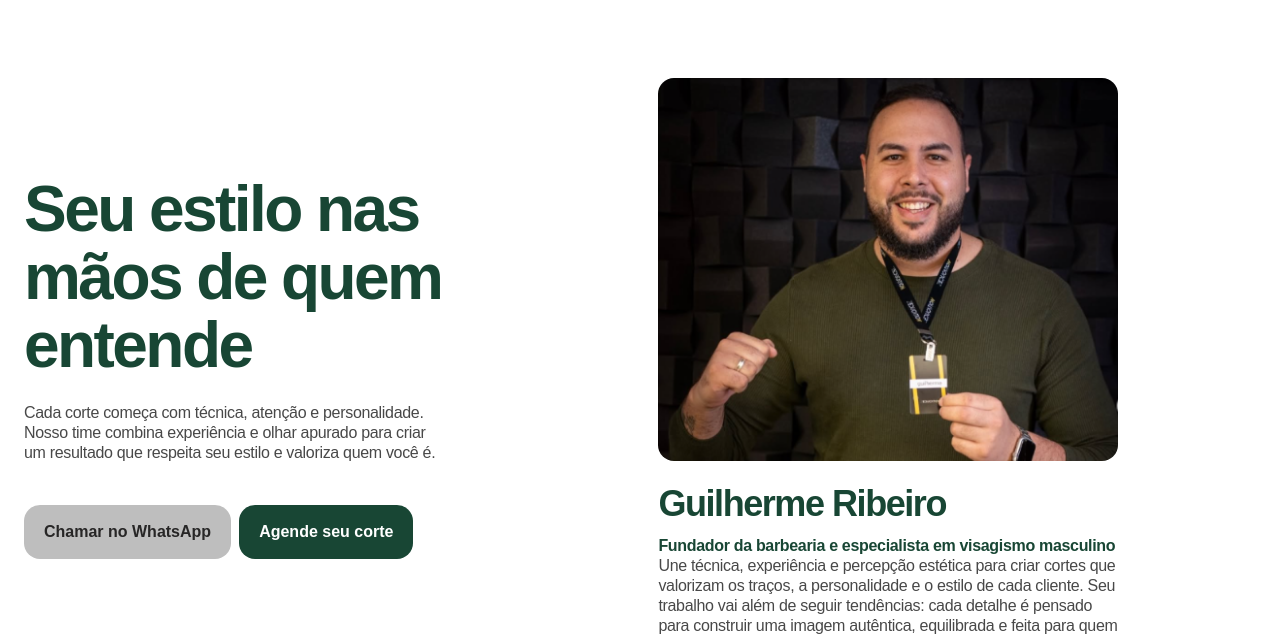
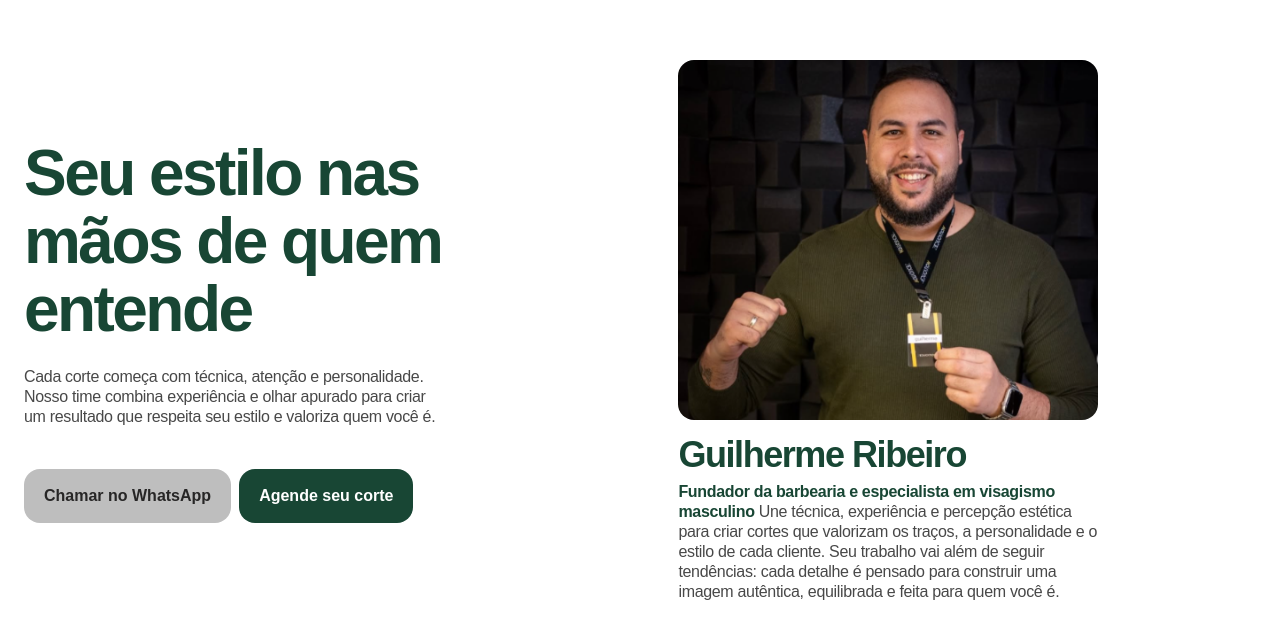
Before and after one commit to Rocha541/distrito-011, a React (Vite) app: page / in a window 1280 px wide. Shown: the part 4066-4702 px from the top of the page. Built offline with nearby package versions, Linux system fonts and the light colour scheme.

Commit message:
fix: stabilize team pin and profile height

```diff
--- a/src/index.css
+++ b/src/index.css
@@ -77,20 +77,20 @@ a:focus-visible { outline: 3px solid #d5a95f; outline-offset: 4px; }
 .experience-copy p { max-width: 616px; margin: 21px auto 52px; color: #484848; font-size: 16px; line-height: 20px; letter-spacing: -.48px; }
 .experience-copy strong { color: var(--green); }
 
-.team-section { display: grid; grid-template-columns: minmax(390px, 470px) minmax(0, 1fr); gap: clamp(72px, 10vw, 190px); width: 100%; margin: 0; padding: 0 max(24px, calc((100vw - 1428px) / 2)); color: var(--deep-green); }
-.team-section__intro-stage { display: flex; height: 100vh; align-items: center; }
+.team-section { --team-pin-offset: 72px; display: grid; grid-template-columns: minmax(390px, 470px) minmax(0, 1fr); gap: clamp(72px, 10vw, 190px); width: 100%; margin: 0; padding: 0 max(24px, calc((100vw - 1428px) / 2)); color: var(--deep-green); }
+.team-section__intro-stage { display: flex; height: calc(100svh - var(--team-pin-offset)); align-items: center; }
 .team-section__intro { width: 100%; }
 .team-section__intro h2 { max-width: 530px; margin: 0; color: var(--green); font-size: clamp(48px, 5vw, 72px); font-weight: 900; line-height: 1.064; letter-spacing: -2.56px; }
 .team-section__intro > p { max-width: 536px; margin: 24px 0 42px; color: #484848; font-size: 16px; line-height: 20px; letter-spacing: -.32px; }
 .team-section__cta-row { display: flex; flex-wrap: nowrap; gap: 8px; }
 .team-section__profiles { min-width: 0; padding-bottom: 112px; }
-.team-section__profile-stage { display: flex; min-height: 100vh; align-items: center; }
+.team-section__profile-stage { display: flex; min-height: calc(100svh - var(--team-pin-offset)); align-items: center; }
 .team-section__profile-stage + .team-section__profile-stage { padding-top: 112px; }
 .team-section__profile { width: min(100%, 706px); margin-inline: auto; }
-.team-section__profile img { width: 100%; aspect-ratio: 706 / 588; object-fit: cover; object-position: center 38%; border-radius: 16px; }
+.team-section__profile img { width: 100%; height: min(45svh, 360px); object-fit: cover; object-position: center 38%; border-radius: 16px; }
 .team-section__profile-stage:first-child img { object-position: center top; }
 .team-section__profile-stage:nth-child(2) img { object-position: center 22%; }
-.team-section__profile h3 { margin: 24px 0 12px; color: var(--green); font-size: 36px; font-weight: 900; line-height: 1.064; letter-spacing: -1.44px; }
+.team-section__profile h3 { margin: 16px 0 8px; color: var(--green); font-size: 36px; font-weight: 900; line-height: 1.064; letter-spacing: -1.44px; }
 .team-section__profile p { max-width: 642px; margin: 0; color: #484848; font-size: 16px; line-height: 20px; letter-spacing: -.32px; }
 .team-section__profile strong { color: var(--green); }
 
@@ -177,8 +177,8 @@ a:focus-visible { outline: 3px solid #d5a95f; outline-offset: 4px; }
   .hero-trio .portrait--right { right: 30px; }
   .services-section { padding-top: 90px; padding-bottom: 104px; }
   .team-section { grid-template-columns: minmax(330px, 420px) minmax(0, 1fr); gap: clamp(48px, 6vw, 96px); }
-  .team-section__profile { width: min(100%, 460px); }
-  .team-section__profile-stage { min-height: 100vh; }
+  .team-section__profile { width: min(100%, 420px); }
+  .team-section__profile-stage { min-height: calc(100svh - var(--team-pin-offset)); }
   .services-grid { margin-top: 48px; }
   .service-card { padding: 26px 22px; }
   .service-card h3 { font-size: 25px; letter-spacing: -1px; }
@@ -215,6 +215,7 @@ a:focus-visible { outline: 3px solid #d5a95f; outline-offset: 4px; }
   .team-section__intro > p { margin: 18px 0 30px; }
   .team-section__cta-row { flex-wrap: wrap; }
   .team-section__profile-stage { display: block; min-height: auto; padding: 0; }
+  .team-section__profile img { height: auto; aspect-ratio: 706 / 588; }
   .team-section__profile { width: 100%; margin-left: 0; }
   .team-section__profiles { display: grid; gap: 52px; padding-bottom: 0; }
   .team-section__profile h3 { margin-top: 18px; font-size: 30px; }
```
